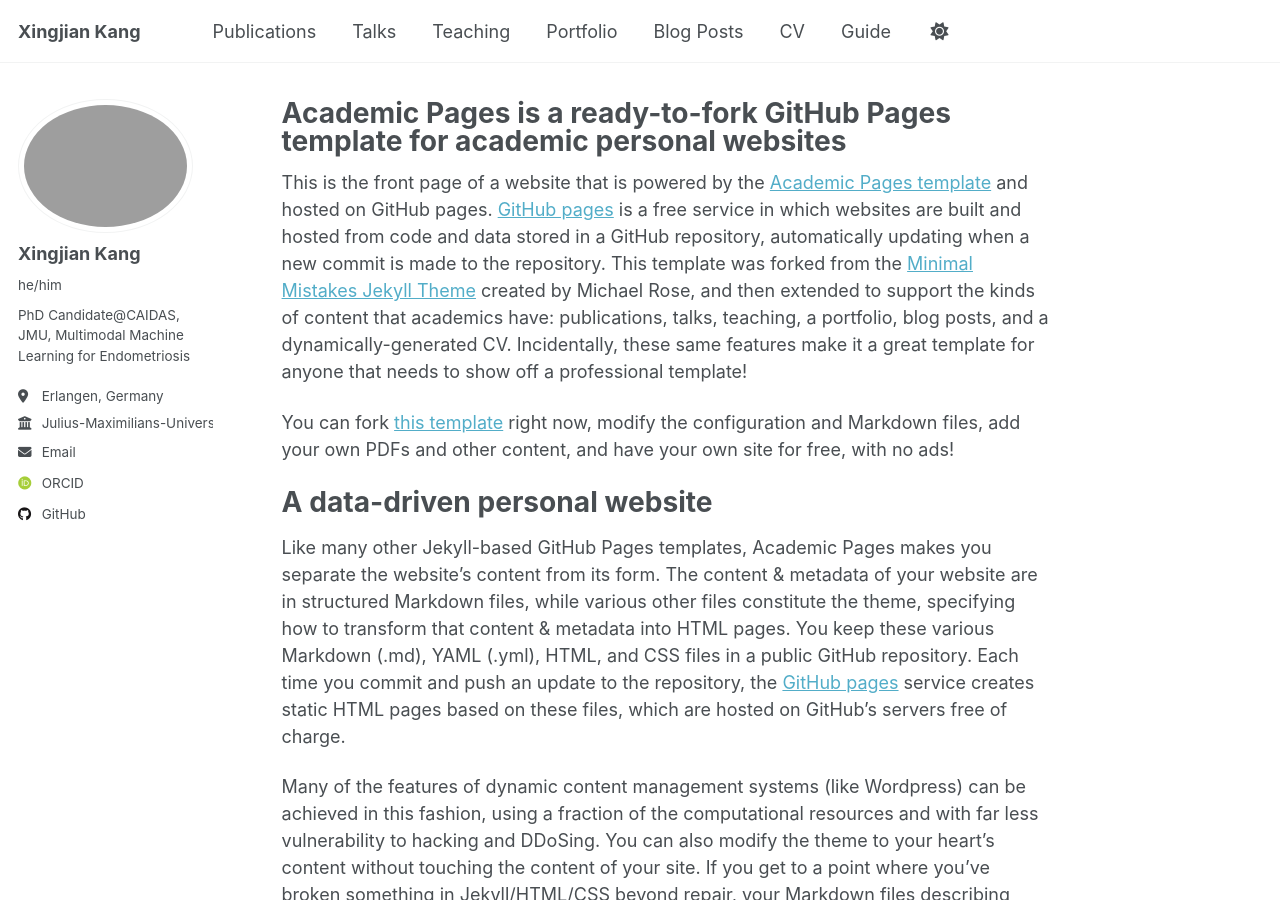
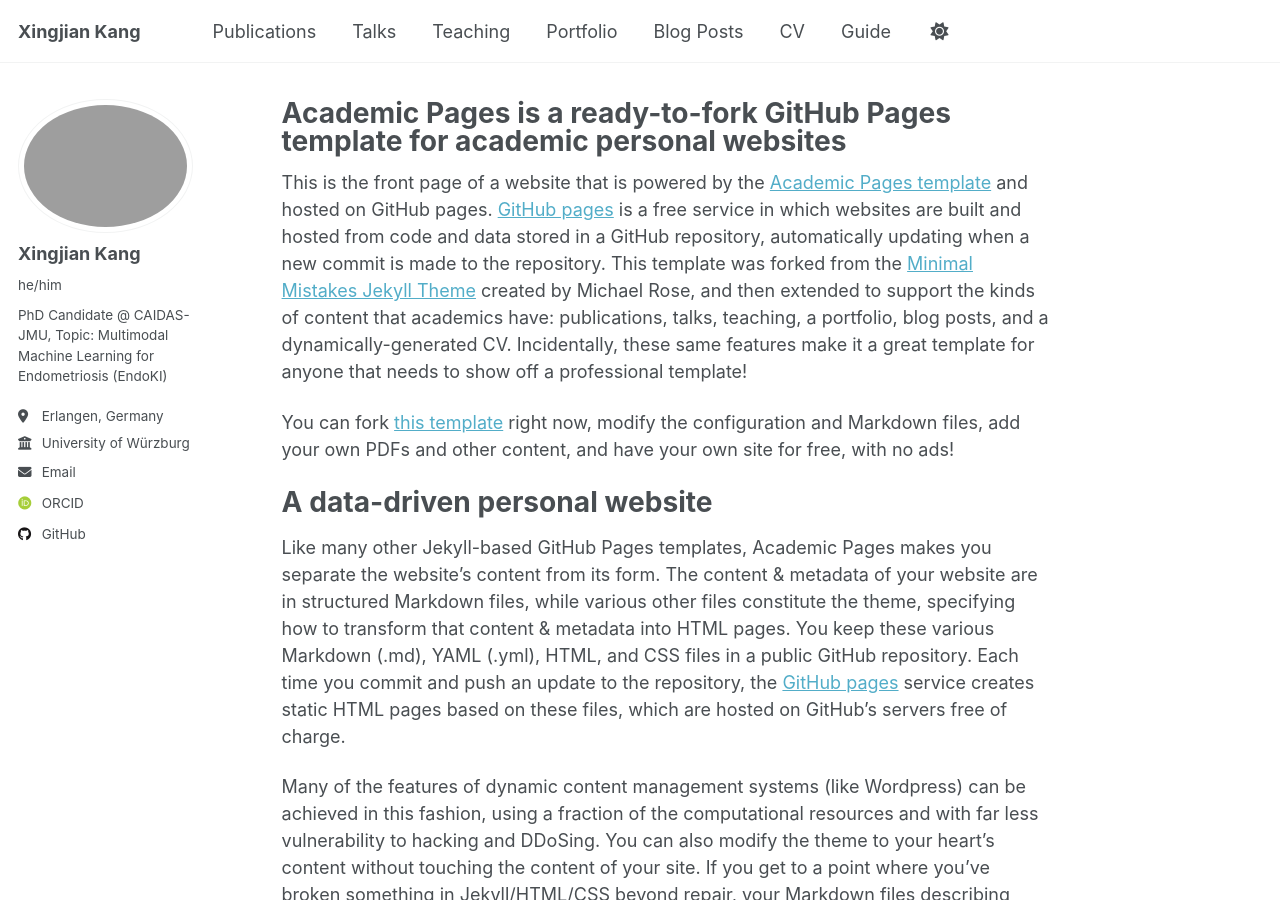
Before and after one commit to TrevorKang/TrevorKang.github.io, a Jekyll site: the page built from _pages/about.md, in a window 1280 px wide and 900 px high. Built offline with Jekyll 4.4.1, drawn with Linux system fonts in a browser that asks for light colours; some web fonts are replaced; a script that is not in the unit is left out.

Commit message:
changed config

```diff
--- a/_config.yml
+++ b/_config.yml
@@ -26,9 +26,9 @@ author:
   avatar           : "profile.png"
   name             : "Xingjian Kang"
   pronouns         : "he/him" # example: "she/her"
-  bio              : "PhD Candidate@CAIDAS, JMU, Multimodal Machine Learning for Endometriosis" # A short 1-2 sentence bio about yourself.
+  bio              : "PhD Candidate @ CAIDAS-JMU, Topic: Multimodal Machine Learning for Endometriosis (EndoKI)" # A short 1-2 sentence bio about yourself.
   location         : "Erlangen, Germany"
-  employer         : "Julius-Maximilians-Universität(JMU) Würzburg"
+  employer         : "University of Würzburg"
   uri              : # URL
   email            : "xingjian.kang@fau.de"
 
```
